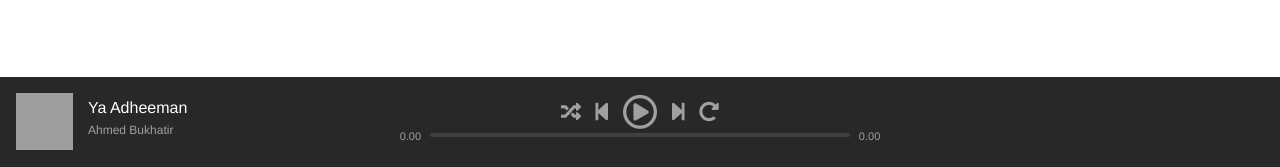
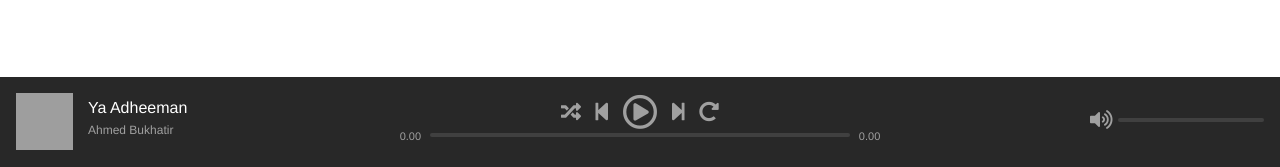
Before and after one commit to AbuBakr-S/SpotifyClone, a PHP site: page / in a window 1280 px wide. Shown: the part 633-800 px from the top of the page. Run offline with PHP 8.4, Linux system fonts and the light colour scheme; the visitor is signed in with stand-in values (Sample User, id 1); some libraries are stand-ins or nearby versions; grey boxes are pictures that could not be loaded.

Commit message:
Adding Volume Bar

```diff
--- a/assets/css/style.css
+++ b/assets/css/style.css
@@ -30,6 +30,11 @@ html, body {
 .nowPlayingLeft, .nowPlayingRight {
   width: 30%;
   min-width: 180px;
+}
+
+.nowPlayingRight {
+  position: relative;
+  margin-top: 16px;
 }
 
 /* Flex item */
@@ -73,6 +78,10 @@ html, body {
 
 .controlButton i:hover {
   color: #07d159;
+}
+
+.controlButton .fa-volume-up {
+
 }
 /* END */
 
@@ -134,3 +143,19 @@ html, body {
   font-size: 12px;
   color: #a0a0a0;
 }
+
+.volumeBar {
+  width: 180px;
+  position: absolute;
+  right: 0;
+  display: inline-flex;
+}
+
+.volumeBar .progressBar {
+  width: 125px;
+}
+
+/* Align volume level */
+.volumeBar .progressBarBg {
+  margin-top: 9px;
+}
--- a/index.php
+++ b/index.php
@@ -54,27 +54,27 @@ if(isset($_SESSION['userLoggedIn'])){
                       <i class="fas fa-random"></i>
                     </button>
 
-                    <button class="controlButton previous" title="Previous Button" type="button" name="button">
+                    <button class="controlButton previous" title="Previous Button" type="button" name="previous">
                       <!-- Previous Icon -->
                       <i class="fas fa-step-backward"></i>
                     </button>
 
-                    <button class="controlButton play" title="Play Button" type="button" name="button">
+                    <button class="controlButton play" title="Play Button" type="button" name="play">
                       <!-- Play Icon -->
                       <i class="far fa-play-circle"></i>
                     </button>
 
-                    <button class="controlButton pause" title="Pause Button" type="button" name="button" style="display: none;">
+                    <button class="controlButton pause" title="Pause Button" type="button" name="pause" style="display: none;">
                       <!-- Pause Icon -->
                       <i class="far fa-pause-circle"></i>
                     </button>
 
-                    <button class="controlButton next" title="Next Button" type="button" name="button">
+                    <button class="controlButton next" title="Next Button" type="button" name="next">
                       <!-- Next Icon -->
                       <i class="fas fa-step-forward"></i>
                     </button>
 
-                    <button class="controlButton repeat" title="Repeat Button" type="button" name="button">
+                    <button class="controlButton repeat" title="Repeat Button" type="button" name="repeat">
                       <!-- Repeat Icon -->
                       <i class="fas fa-redo-alt"></i>
                     </button>
@@ -98,7 +98,17 @@ if(isset($_SESSION['userLoggedIn'])){
             </div>
 
             <div class="nowPlayingRight">
+              <div class="volumeBar">
+                <button class="controlButton volume" title="Volume button" type="button" name="volume">
+                  <i class="fas fa-volume-up"></i>
+                </button>
 
+                <div class="progressBarBg">
+                  <!-- The Actual Progress of the Volume Level -->
+                  <div class="progress"></div>
+                </div>
+
+              </div>
             </div>
         </div>
     </div>
```
